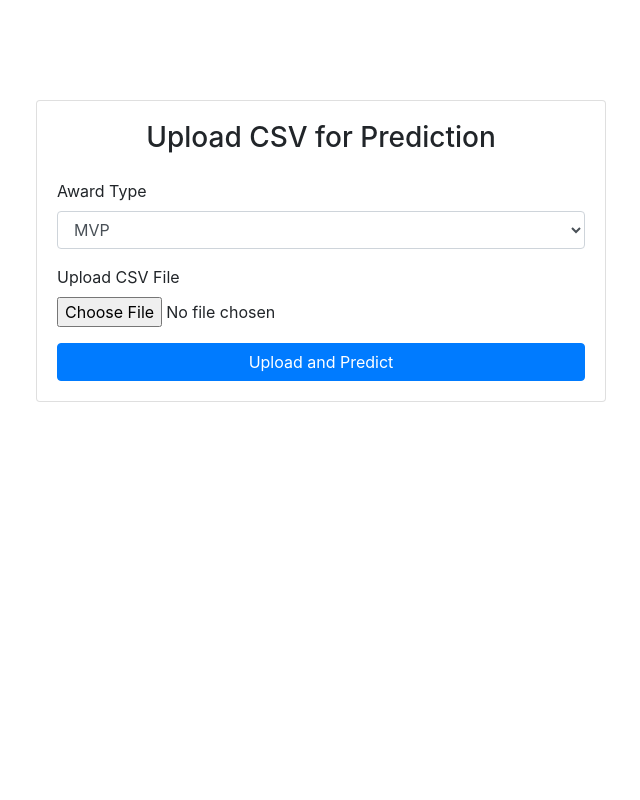
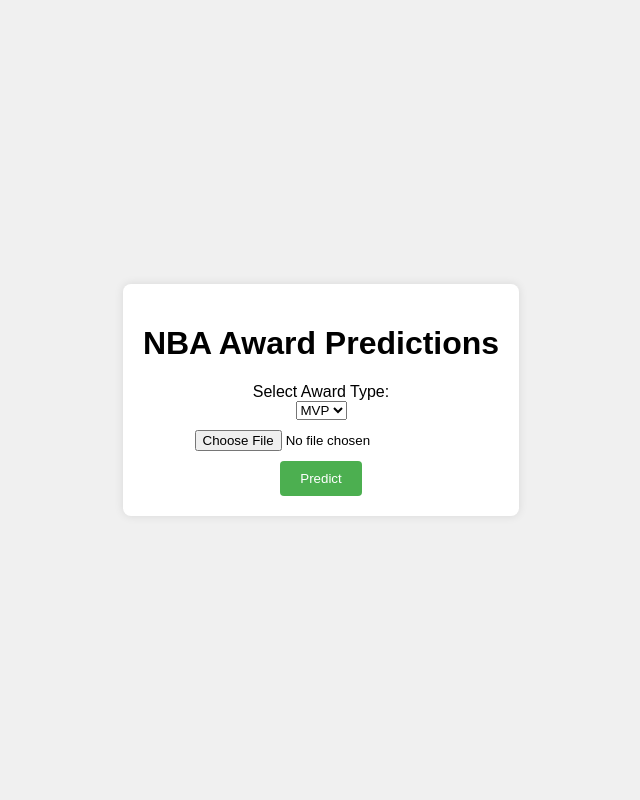
Before and after one commit to Conmcgr/NBA-award-prediction, a Flask app: page / in a window 1280 px wide. Shown: the whole page, without its empty margins (319-959 px from the left). Run offline with Flask 3, Linux system fonts and the light colour scheme; parts of the project's set-up code (start-up, migrations or seed data) failed here and were passed over; some libraries are stand-ins or nearby versions.

Commit message:
working for MVP!

```diff
--- a/app.py
+++ b/app.py
@@ -6,16 +6,16 @@ import os
 app = Flask(__name__)
 
 # Load models
+print("Loading models...")
 mvp_base_model = joblib.load('models/mvp_base_model.pkl')
-calibrated_mvp_model = joblib.load('models/calibrated_mvp_model.pkl')
 roy_base_model = joblib.load('models/roy_base_model.pkl')
-calibrated_roy_model = joblib.load('models/calibrated_roy_model.pkl')
+print("Models loaded successfully.")
 
 def load_models(award_type):
     if award_type == 'MVP':
-        return mvp_base_model, calibrated_mvp_model
+        return mvp_base_model
     elif award_type == 'ROY':
-        return roy_base_model, calibrated_roy_model
+        return roy_base_model
     else:
         raise ValueError("Invalid award type. Choose 'MVP' or 'ROY'.")
 
@@ -36,6 +36,9 @@ def preprocess_data(data, required_columns):
         if col not in data.columns:
             data[col] = 0  # Add missing columns with default value 0
 
+    # Ensure the columns are in the correct order
+    data = data[required_columns]
+
     return data, players
 
 @app.route('/')
@@ -50,8 +53,12 @@ def predict():
         if not file:
             return "No file uploaded", 400
 
+        print("File uploaded successfully.")
         data = pd.read_csv(file)
-        base_model, calibrated_model = load_models(award_type)
+        print("CSV file read successfully.")
+
+        base_model = load_models(award_type)
+        print(f"Model loaded for {award_type}.")
 
         # Get the required columns from the training data
         if award_type == 'MVP':
@@ -60,18 +67,25 @@ def predict():
             required_columns = roy_base_model.feature_names_in_
 
         processed_data, players = preprocess_data(data, required_columns)
-        base_predictions = base_model.predict(processed_data)
-        predictions = calibrated_model.predict(base_predictions)
+        print("Data preprocessed successfully.")
+
+        print(f"Processed Data: {processed_data.head()}")
+
+        predictions = base_model.predict(processed_data)
+        print(f"Model Predictions: {predictions[:10]}")
 
         results = pd.DataFrame({
             'Player': players,
             'Prediction': predictions
         })
 
-        # Get top 10 predictions
-        top_10 = results.nlargest(10, 'Prediction')
-        output_path = 'top_10_predictions.csv'
-        top_10.to_csv(output_path, index=False)
+        # Get top 5 predictions
+        top_5 = results.nlargest(5, 'Prediction')
+        print(f"Top 5 Predictions: {top_5}")
+
+        output_path = 'top_5_predictions.csv'
+        top_5.to_csv(output_path, index=False)
+        print("Top 5 predictions saved successfully.")
 
         return send_file(output_path, as_attachment=True)
 
--- a/data_collection_cleaning.py
+++ b/data_collection_cleaning.py
@@ -256,6 +256,10 @@ all_roy_data_per_48[new_cols] = all_roy_data_per_48[old_cols].div(all_roy_data_p
 all_roy_data_per_48.replace([np.inf, -np.inf], 0, inplace=True)
 all_roy_data_per_48 = all_roy_data_per_48.fillna(0)
 
+#Save DF with player names
+mvp_48_with_categorical = all_mvp_data_per_48.copy()
+roy_48_with_categorical = all_roy_data_per_48.copy()
+
 #Remove Categorical Data
 all_mvp_data_per_48 = all_mvp_data_per_48.drop(['Player', 'Tm'], axis=1)
 all_roy_data_per_48 = all_roy_data_per_48.drop(['Player', 'Tm'], axis=1)
--- a/templates/upload.html
+++ b/templates/upload.html
@@ -3,54 +3,59 @@
 <head>
     <meta charset="UTF-8">
     <meta name="viewport" content="width=device-width, initial-scale=1.0">
-    <title>Awards Prediction</title>
-    <link href="https://stackpath.bootstrapcdn.com/bootstrap/4.5.2/css/bootstrap.min.css" rel="stylesheet">
+    <title>NBA Award Predictions</title>
     <style>
         body {
-            padding-top: 50px;
+            font-family: Arial, sans-serif;
+            background-color: #f0f0f0;
+            display: flex;
+            justify-content: center;
+            align-items: center;
+            height: 100vh;
+            margin: 0;
         }
         .container {
-            max-width: 600px;
+            background-color: #fff;
+            padding: 20px;
+            border-radius: 8px;
+            box-shadow: 0 0 10px rgba(0, 0, 0, 0.1);
         }
-        .card {
-            margin-top: 50px;
+        h1 {
+            text-align: center;
+        }
+        form {
+            display: flex;
+            flex-direction: column;
+            align-items: center;
+        }
+        input[type="file"] {
+            margin: 10px 0;
+        }
+        button {
+            background-color: #4CAF50;
+            color: white;
+            padding: 10px 20px;
+            border: none;
+            border-radius: 4px;
+            cursor: pointer;
+        }
+        button:hover {
+            background-color: #45a049;
         }
     </style>
 </head>
 <body>
     <div class="container">
-        <div class="card">
-            <div class="card-body">
-                <h3 class="card-title text-center">Upload CSV for Prediction</h3>
-                <form action="/predict" method="post" enctype="multipart/form-data" class="mt-4">
-                    <div class="form-group">
-                        <label for="award_type">Award Type</label>
-                        <select class="form-control" name="award_type" id="award_type" required>
-                            <option value="MVP">MVP</option>
-                            <option value="ROY">ROY</option>
-                        </select>
-                    </div>
-                    <div class="form-group">
-                        <label for="file">Upload CSV File</label>
-                        <input type="file" class="form-control-file" name="file" id="file" required>
-                    </div>
-                    <button type="submit" class="btn btn-primary btn-block">Upload and Predict</button>
-                </form>
-                <div class="alert alert-info mt-3" role="alert" id="infoAlert" style="display: none;">
-                    Processing your request. Please wait...
-                </div>
-            </div>
-        </div>
+        <h1>NBA Award Predictions</h1>
+        <form action="/predict" method="post" enctype="multipart/form-data">
+            <label for="award_type">Select Award Type:</label>
+            <select name="award_type" id="award_type" required>
+                <option value="MVP">MVP</option>
+                <option value="ROY">ROY</option>
+            </select>
+            <input type="file" name="file" accept=".csv" required>
+            <button type="submit">Predict</button>
+        </form>
     </div>
-
-    <script src="https://code.jquery.com/jquery-3.5.1.min.js"></script>
-    <script src="https://cdn.jsdelivr.net/npm/bootstrap@4.5.2/dist/js/bootstrap.bundle.min.js"></script>
-    <script>
-        $(document).ready(function(){
-            $('form').on('submit', function(){
-                $('#infoAlert').show();
-            });
-        });
-    </script>
 </body>
 </html>
--- /dev/null
+++ b/top_5_predictions.csv
@@ -0,0 +1,6 @@
+Player,Prediction
+Jayson Tatum,24.69434321535191
+Nikola Jokić,24.387874662075223
+Shai Gilgeous-Alexander,15.665356625650386
+Giannis Antetokounmpo,14.922343435810276
+Anthony Edwards,14.023612310731812
```
Also changed, not shown: model_training.py (+25 -2 lines), top_10_predictions.csv (added, +11 -0 lines), 4 other files.
